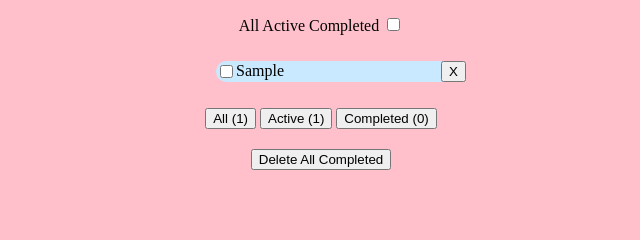
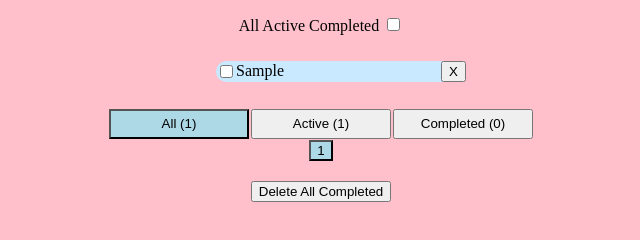
Before and after one commit to SamEvdokimov/Todo_Evdokimov, a website: page index.html in a window 1280 px wide. Both pictures are taken after typing "Sample" into the empty fields and a click on the button "Add". Shown: the part 108-348 px from the top of the page, without its empty margins (319-959 px from the left). Drawn offline with Linux system fonts and the light colour scheme.

Commit message:
pagination view fix

```diff
--- a/index.html
+++ b/index.html
@@ -5,8 +5,6 @@
   <meta charset="UTF-8" />
   <meta name="viewport" content="width=device-width, initial-scale=1.0" />
   <link rel="stylesheet" href="./style.css" />
-  <!-- <link href="https://cdn.jsdelivr.net/npm/bootstrap@5.3.2/dist/css/bootstrap.min.css" rel="stylesheet"
-    integrity="sha384-T3c6CoIi6uLrA9TneNEoa7RxnatzjcDSCmG1MXxSR1GAsXEV/Dwwykc2MPK8M2HN" crossorigin="anonymous"> -->
   <title>TodoJs App</title>
 </head>
 
@@ -18,23 +16,17 @@
   </div>
   <br>
   <div>
-
     <span id="check-all-text">All Active Completed</span>
     <input id="check-all" type="checkbox">
   </div>
   <ul id="list-for-render"></ul>
   <div class="group-buttons">
-    <button id="all-tasks" type="submit">All (0)</button>
+    <button id="all-tasks" type="submit" class="active">All (0) </button>
     <button id="all-active-tasks" type="submit">Active (0)</button>
     <button id="all-completed-tasks" type="submit">Completed (0)</button>
   </div>
+  <div class="render-pagination">
+  </div>
   <button id="delete-button-all" type="submit">Delete All Completed</button>
-  <div>
-  </div>
   <script src="./main.js"></script>
-  <!-- <script src="https://cdn.jsdelivr.net/npm/bootstrap@5.3.2/dist/js/bootstrap.bundle.min.js"
-    integrity="sha384-C6RzsynM9kWDrMNeT87bh95OGNyZPhcTNXj1NW7RuBCsyN/o0jlpcV8Qyq46cDfL"
-    crossorigin="anonymous"></script> -->
 </body>
-
-</html>
--- a/main.js
+++ b/main.js
@@ -4,34 +4,32 @@ const inputNewTodo = document.querySelector('#input-todo-text');
 const listToDos = document.querySelector('#list-for-render');
 const checkTodos = document.querySelector('#check-all');
 const groupButtons = document.querySelector('.group-buttons');
+const paginationPages = document.querySelector('.render-pagination');
+
 const KEYDOWN_ENTER = 'Enter';
 const KEYDOWN_ESC = 'Escape';
+const TASKS_ON_PAGE = 5;
+const DOUBLE_CLICK = 2;
+
+let currentPage = 1;
 let filterType = 'all-tasks';
-const currentPage = 1;
-const tasksOnPage = 5;
-const DOUBLE_CLICK = 2;
 let toDoList = [];
 
 const sliceTodo = (array) => {
-  const sliceArray = [];
-
-  array.slice().forEach((element, index) => {
-    if (index % tasksOnPage === 0) {
-      sliceArray.push(array.slice(index, index + tasksOnPage));
-    }
-  });
-
-  const lastSlice = array.slice(-(array.length % tasksOnPage) || array.length);
-  if (lastSlice.length > 0 && lastSlice < tasksOnPage) {
-    sliceArray.push(lastSlice);
-  }
-
-  return sliceArray;
+  const end = currentPage * TASKS_ON_PAGE;
+  const start = end - TASKS_ON_PAGE;
+  return array.slice(start, end);
 };
 
-const pagesCounter = (b) => {
-  const pagesCount = Math.ceil(b.length / 5);
-  return pagesCount;
+const pagesCounter = (array) => {
+  let paginationButtons = '';
+  const pagesCount = Math.ceil(array.length / TASKS_ON_PAGE);
+  for (let i = 1; i <= pagesCount; i += 1) {
+    paginationButtons
+    += `<button ${i === currentPage ? 'class = "active"' : ''}>${i}</button>`;
+    console.log(currentPage, i);
+  }
+  paginationPages.innerHTML = paginationButtons;
 };
 const checkAllHandler = () => {
   checkTodos.checked = toDoList.length > 0 && toDoList.every((todo) => todo.isChecked);
@@ -62,10 +60,25 @@ const tabButtonList = () => {
   }
   return toDoList;
 };
+const showActiveTab = () => {
+  groupButtons.children[0].classList.remove('active');
+  groupButtons.children[1].classList.remove('active');
+  groupButtons.children[2].classList.remove('active');
+  if (filterType === 'all-tasks') {
+    groupButtons.children[0].classList.add('active');
+  }
+  if (filterType === 'all-active-tasks') {
+    groupButtons.children[1].classList.add('active');
+  }
+  if (filterType === 'all-completed-tasks') {
+    groupButtons.children[2].classList.add('active');
+  }
+};
 const renderToDo = () => {
   const tabTodo = tabButtonList();
   let listItems = '';
-  tabTodo.forEach((todo) => {
+  const currentTodo = sliceTodo(tabTodo);
+  currentTodo.forEach((todo) => {
     listItems
       += `<li id="todo-list-item" data-id=${todo.id}>
       <div id="todo-text">
@@ -76,28 +89,37 @@ const renderToDo = () => {
       <button>X</button>
       </li>`;
   });
+  pagesCounter(tabTodo);
   renderTasksButton();
   checkAllHandler();
+  showActiveTab();
   listToDos.innerHTML = listItems;
-  const b = sliceTodo(tabTodo);
-  console.log(b);
-  // const a = pagesCounter(tabTodo);
-  // console.log(a);
 };
+
 const showCounterType = (event) => {
   filterType = event.target.id;
   renderToDo();
 };
 
+const clickPaginationButton = (event) => {
+  currentPage = event.target.innerText;
+  console.log(event.target);
+  event.target.classList.add('active');
+  renderToDo();
+};
 const addNewTodo = (event) => {
-  if (inputNewTodo.value !== '') {
+  const todoText = inputNewTodo.value.trim();
+  const sanitizedTodoText = todoText.replace(/(?:(?:^|\n)\s+|\s+(?:$|\n))/g, ' ').replace(/[^\w\s]/gi, '');
+  if (sanitizedTodoText !== '') {
     const toDo = {
       id: Date.now(),
-      text: inputNewTodo.value,
+      text: sanitizedTodoText,
       isChecked: false,
     };
     toDoList.push(toDo);
     inputNewTodo.value = '';
+    filterType = 'all-tasks';
+    currentPage = Math.ceil(toDoList.length / TASKS_ON_PAGE);
     renderToDo();
     event.preventDefault();
   }
@@ -156,6 +178,7 @@ const handleClick = ((event) => {
     previousSibling.focus();
   }
 });
+
 const checkAll = (event) => {
   toDoList.forEach((todo) => {
     todo.isChecked = event.target.checked;
@@ -164,6 +187,7 @@ const checkAll = (event) => {
 };
 const deleteChecked = () => {
   toDoList = toDoList.filter((todo) => !todo.isChecked);
+  filterType = 'all-tasks';
   renderToDo();
 };
 
@@ -175,3 +199,4 @@ listToDos.addEventListener('blur', editTaskByBlur, true);
 groupButtons.addEventListener('click', showCounterType);
 sendButton.addEventListener('click', addNewTodo);
 deleteButton.addEventListener('click', deleteChecked);
+paginationPages.addEventListener('click', clickPaginationButton);
--- a/style.css
+++ b/style.css
@@ -27,6 +27,7 @@ body {
   width: 100px;
 }
 
+
 .input-area {
   display: flex;
 }
@@ -47,16 +48,29 @@ body {
   margin-top: 20px;
 }
 
+.active {
+  background-color: lightblue;
+}
 
-.group button {
-  width: 200px;
+.group-buttons {
+  display: flex;
+}
+
+.group-buttons button {
+  width: 140px;
+  height: 30px;
+  flex: 1;
+  padding: 1px 1px;
+  margin: 1px;
+  text-align: center;
+  align-items: flex-start;
 }
 
 .input-group {
   display: flex;
   flex-direction: column;
   justify-content: center;
-  align-items: start;
+  align-items: flex-start;
 }
 
 .input-group {
```
Also changed, not shown: .eslintrc.json (added), 1 other file.
